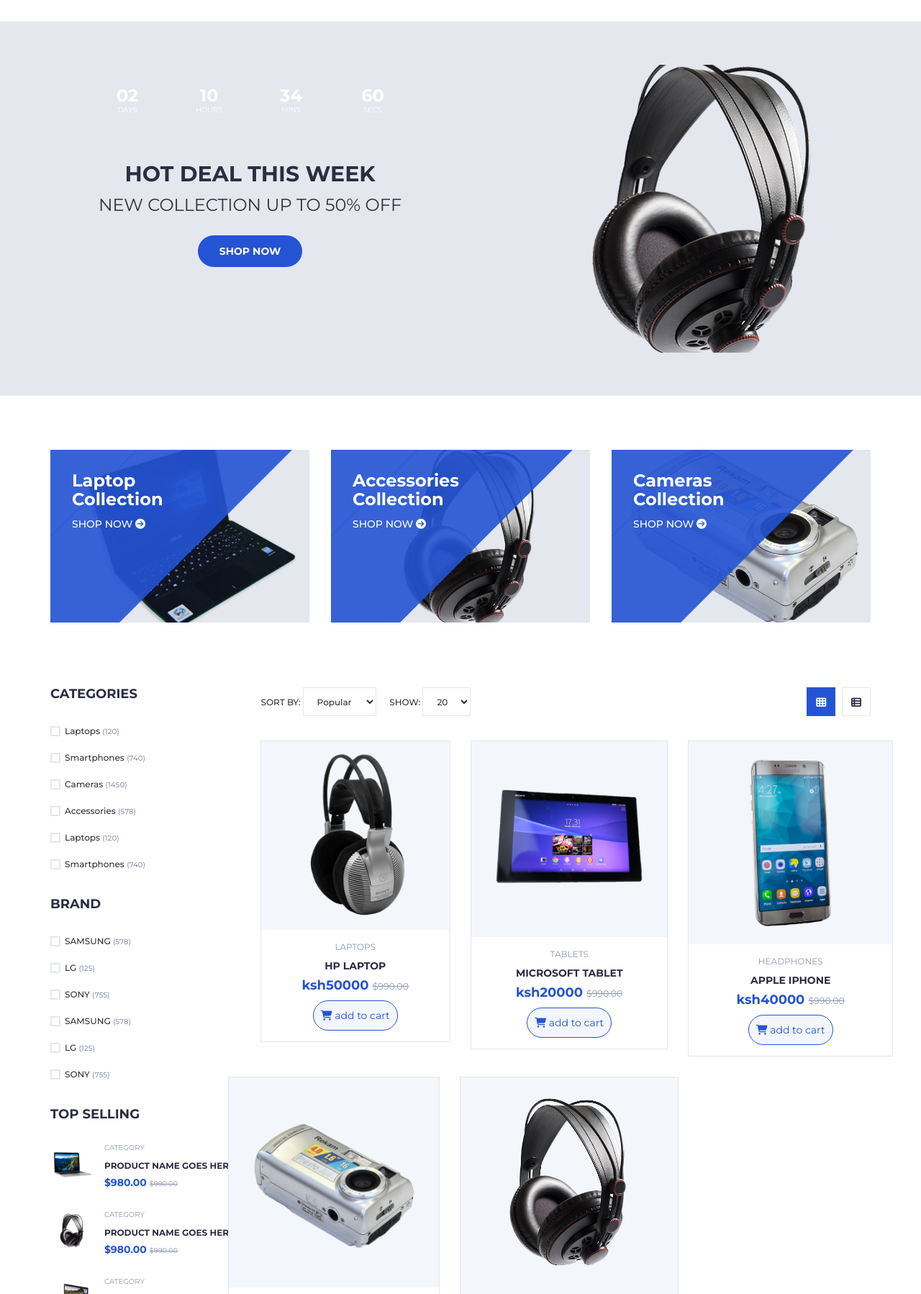
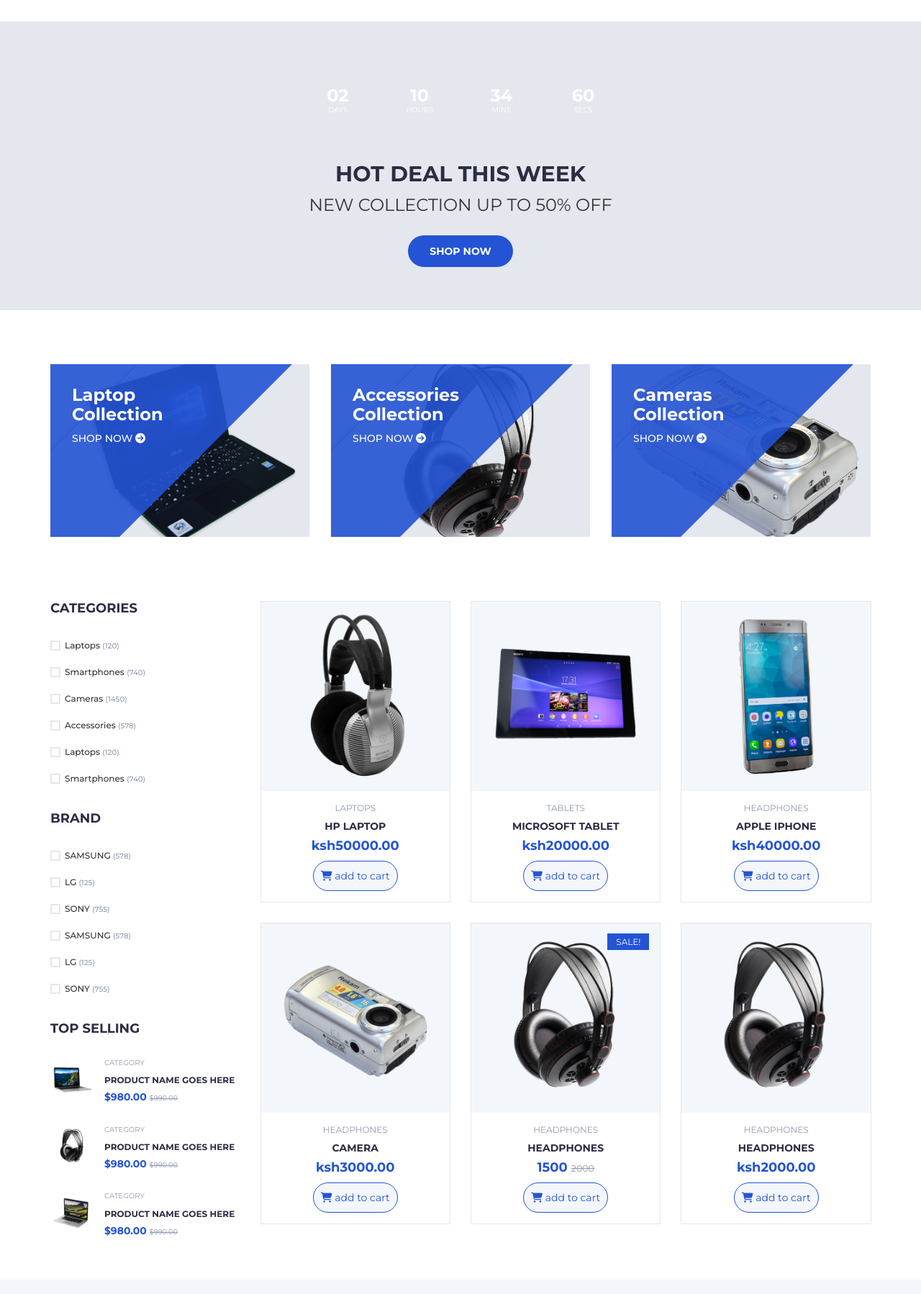
Before and after one commit to mercyogalo/Electric-website, a Django app: page / in a window 1280 px wide; the page is wider, and only the part inside the window is pictured. Shown: the part 167-1965 px from the top of that part at 72% size. Run offline with Django 4.2, Linux system fonts and the light colour scheme; data comes from the database, SQL or seed files in the repository; both versions use the stored data as it was after the commit; some libraries are stand-ins or nearby versions; some web fonts are replaced.

Commit message:
updated the product model
added the is sale functionality to determine all the sales products

```diff
--- a/electricwebsite/shop_features/models.py
+++ b/electricwebsite/shop_features/models.py
@@ -26,10 +26,12 @@
 
 class Product(models.Model):
     name=models.CharField(max_length=100)
-    price=models.IntegerField()
+    price=models.IntegerField(default=0)
     category=models.ForeignKey(Category, on_delete=models.CASCADE, default=1)
     description=models.CharField( max_length=250, default="", blank=True, null=True)
     image=models.ImageField(upload_to='productimage/' , default='default.jpg')
+    is_sale=models.BooleanField(default=False)
+    sale_price=models.IntegerField(default=0)
 
 
     def __str__(self):
--- a/electricwebsite/shop_features/templates/index.html
+++ b/electricwebsite/shop_features/templates/index.html
@@ -17,7 +17,7 @@
 			<!-- row -->
 			<div class="row">
 
-				<div class="col-md-6">
+				<div class="col-md-12">
 					<div class="hot-deal">
 						<ul class="hot-deal-countdown">
 							<li>
@@ -51,11 +51,6 @@
 					</div>
 				</div>
 
-				<div class="col-md-6">
-					<div class="hot-deal">
-						<img src="{% static './img/shop03.png' %}" alt="">
-					</div>
-				</div>
 
 
 
@@ -314,38 +309,48 @@
 
 				<!-- STORE -->
 				<div id="store" class="col-md-9">
-					<!-- store top filter -->
-					<div class="store-filter clearfix">
-						<div class="store-sort">
-							<label>
-								Sort By:
-								<select class="input-select">
-									<option value="0">Popular</option>
-									<option value="1">Position</option>
-								</select>
-							</label>
 
-							<label>
-								Show:
-								<select class="input-select">
-									<option value="0">20</option>
-									<option value="1">50</option>
-								</select>
-							</label>
-						</div>
-						<ul class="store-grid">
-							<li class="active"><i class="fa fa-th"></i></li>
-							<li><a href="#"><i class="fa fa-th-list"></i></a></li>
-						</ul>
-					</div>
 					<!-- /store top filter -->
 
 
-					{% for product in products %}
+
 
 
 					<!-- store products -->
 					<div class="row">
+						{% for product in products %}
+ {% if  product.is_sale %}
+<!-- product -->
+<div class="col-md-4 col-xs-6">
+
+	<div class="product">
+
+		<div class="product-img">
+			<img src="{{product.image.url}}" alt="">
+			<div class="product-label">
+				<span class="new">SALE!</span>
+			</div>
+		</div>
+
+		<div class="product-body">
+			<p class="product-category">{{product.category}}</p>
+			<h3 class="product-name"><a href="#">{{product.name}}</a></h3>
+			<h4 class="product-price">{{product.sale_price}} <del class="product-old-price">{{product.price}}</del></h4>
+
+			<button class="add-to-cart-btn"><i class="fa fa-shopping-cart"></i> add to cart</button>
+		</div>
+
+	</div>
+</div>
+<!-- /product -->
+
+<div class="clearfix visible-sm visible-xs"></div>
+
+					  {% endif %}
+
+
+
+
 						<!-- product -->
 						<div class="col-md-4 col-xs-6">
 
@@ -358,7 +363,7 @@
 								<div class="product-body">
 									<p class="product-category">{{product.category}}</p>
 									<h3 class="product-name"><a href="#">{{product.name}}</a></h3>
-									<h4 class="product-price">ksh{{product.price}} <del class="product-old-price">$990.00</del></h4>
+									<h4 class="product-price">ksh{{product.price}}.00 </h4>
 
 									<button class="add-to-cart-btn"><i class="fa fa-shopping-cart"></i> add to cart</button>
 								</div>
@@ -367,36 +372,11 @@
 						</div>
 						<!-- /product -->
 
-						<div class="clearfix visible-sm visible-xs"></div>
 						{% endfor %}
 
 
 
-						<!-- product -->
-						<div class="col-md-4 col-xs-6">
 
-							<div class="product">
-
-								<div class="product-img">
-									<img src="{% static './img/product02.png' %}" alt="">
-									<div class="product-label">
-										<span class="new">NEW</span>
-									</div>
-								</div>
-
-								<div class="product-body">
-									<p class="product-category">Category</p>
-									<h3 class="product-name"><a href="#">product name goes here</a></h3>
-									<h4 class="product-price">$980.00 <del class="product-old-price">$990.00</del></h4>
-
-									<button class="add-to-cart-btn"><i class="fa fa-shopping-cart"></i> add to cart</button>
-								</div>
-
-							</div>
-						</div>
-						<!-- /product -->
-
-	<div class="clearfix visible-sm visible-xs"></div>
 
 
 
@@ -414,128 +394,6 @@
 	</div>
 	<!-- /SECTION -->
 
-
-
-<!-- HOT DEAL SECTION -->
-<div id="" class="about-section">
-	<!-- container -->
-	<div class="container">
-		<!-- row -->
-		<div class="row">
-
-
-			<div class="col-md-6">
-				<div class="hot-deal">
-					<ul class="hot-deal-countdown">
-						<li>
-							<div>
-								<h3>02</h3>
-								<span>Days</span>
-							</div>
-						</li>
-						<li>
-							<div>
-								<h3>10</h3>
-								<span>Hours</span>
-							</div>
-						</li>
-						<li>
-							<div>
-								<h3>34</h3>
-								<span>Mins</span>
-							</div>
-						</li>
-						<li>
-							<div>
-								<h3>60</h3>
-								<span>Secs</span>
-							</div>
-						</li>
-					</ul>
-					<h2 class="text-uppercase">hot deal this week</h2>
-					<p>New Collection Up to 50% OFF</p>
-					<a class="primary-btn cta-btn" href="#">Shop now</a>
-				</div>
-			</div>
-
-
-			<div class="col-md-3">
-				<div class="hot-deal">
-					<ul class="hot-deal-countdown">
-						<li>
-							<div>
-								<h3>02</h3>
-								<span>Days</span>
-							</div>
-						</li>
-						<li>
-							<div>
-								<h3>10</h3>
-								<span>Hours</span>
-							</div>
-						</li>
-						<li>
-							<div>
-								<h3>34</h3>
-								<span>Mins</span>
-							</div>
-						</li>
-						<li>
-							<div>
-								<h3>60</h3>
-								<span>Secs</span>
-							</div>
-						</li>
-					</ul>
-					<h2 class="text-uppercase">hot deal this week</h2>
-					<p>New Collection Up to 50% OFF</p>
-					<a class="primary-btn cta-btn" href="#">Shop now</a>
-
-				</div>
-			</div>
-
-
-			<div class="col-md-3">
-				<div class="hot-deal">
-					<ul class="hot-deal-countdown">
-						<li>
-							<div>
-								<h3>02</h3>
-								<span>Days</span>
-							</div>
-						</li>
-						<li>
-							<div>
-								<h3>10</h3>
-								<span>Hours</span>
-							</div>
-						</li>
-						<li>
-							<div>
-								<h3>34</h3>
-								<span>Mins</span>
-							</div>
-						</li>
-						<li>
-							<div>
-								<h3>60</h3>
-								<span>Secs</span>
-							</div>
-						</li>
-					</ul>
-					<h2 class="text-uppercase">hot deal this week</h2>
-					<p>New Collection Up to 50% OFF</p>
-					<a class="primary-btn cta-btn" href="#">Shop now</a>
-				</div>
-			</div>
-
-
-		</div>
-		<!-- /row -->
-	</div>
-	<!-- /container -->
-</div>
-<!-- /HOT DEAL SECTION -->
 
 
 
```
Also changed, not shown: electricwebsite/db.sqlite3, electricwebsite/media/productimage/product02.png (added), electricwebsite/media/productimage/product07.png (added), electricwebsite/media/productimage/product09.png (added), electricwebsite/shop_features/migrations/0004_product_is_sale_product_sale_price_and_more.py (added).
